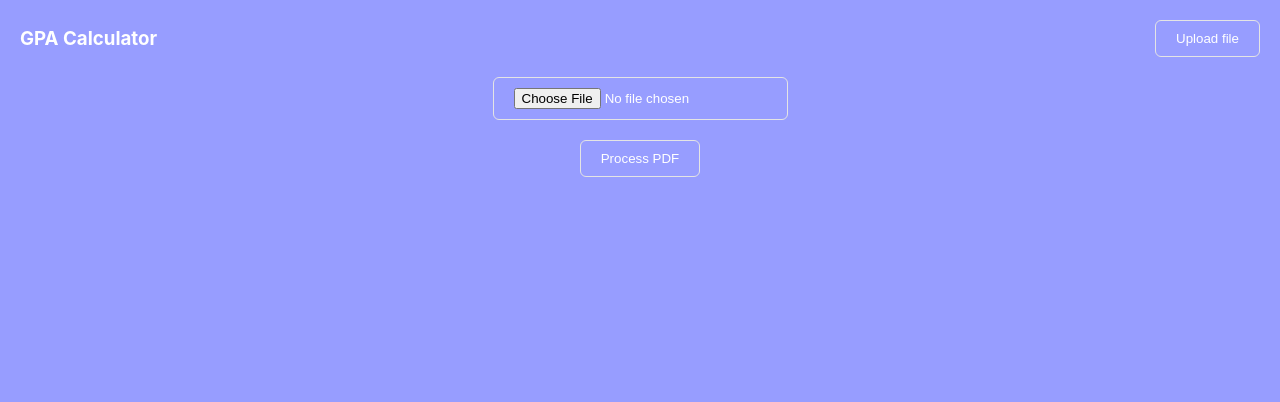
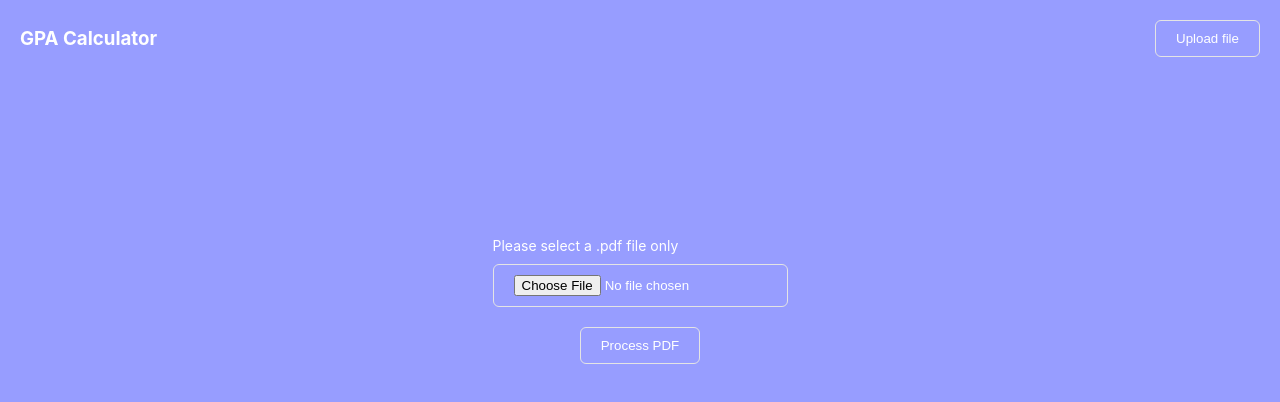
Before and after one commit to shakerscode/react-calculator, a React (Vite) app: page / in a window 1280 px wide. Shown: the top 402 px of the page. Built offline with nearby package versions, Linux system fonts and the light colour scheme.

Commit message:
Live api added

```diff
--- a/src/App.jsx
+++ b/src/App.jsx
@@ -37,14 +37,14 @@ function App() {
     setLoading(true);
 
     try {
-      const response = await fetch("http://localhost:3002/upload", {
+      const response = await fetch("https://local-project.onrender.com/upload", {
         method: "POST",
         body: formData,
+        "Content-Type": "application/pdf",
       });
 
       if (response.ok) {
         const data = await response.json();
-        console.log(data);
         setResult(data);
       } else {
         setResult("Error uploading PDF.");
@@ -77,6 +77,7 @@ function App() {
     }, 0);
   };
 
+  console.log(result);
   return (
     <div className="main-box">
       <header className="nav-bg">
@@ -87,13 +88,30 @@ function App() {
           </div>
         </nav>
       </header>
-      <main className="main-box-middle">
+      <main className="main-box-middle" style={{ marginTop: "10pc" }}>
+        <div
+          style={{
+            display: "flex",
+            flexDirection: "column",
+            gap: "10px",
+          }}
+        >
+          <label
+            style={{
+              textAlign: "start",
+              fontSize: "14px",
+              color: "white",
+            }}
+          >
+            Please select a .pdf file only
+          </label>
           <input
             type="file"
             accept=".pdf"
             onChange={handleFileChange}
             className="btn"
           />
+        </div>
         <button onClick={processPDF} disabled={loading} className="btn">
           {loading ? "Loading..." : "Process PDF"}
         </button>
@@ -101,55 +119,38 @@ function App() {
         {result && (
           <div className="result-box">
             <table>
+              <thead>
                 <tr>
                   <th>Subject</th>
                   <th>Earn</th>
                   <th>Grd</th>
                   <th>Total GPA</th>
                 </tr>
+              </thead>
+              <tbody>
                 {result?.map((data, i) => (
                   <tr key={i}>
                     <td>{data?.subject}</td>
                     <td>{data?.gpa}</td>
                     <td>{data?.grd}</td>
-                  {/* <td>
-                    {data?.gpa} x{" "}
-                    {data?.grd === "A"
-                      ? 3.75
-                      : data?.grd === "A-"
-                      ? 3.5
-                      : data?.grd === "B+"
-                      ? 3.3
-                      : data?.grd === "B"
-                      ? 3.0
-                      : data?.grd === "B-"
-                      ? 2.7
-                      : data?.grd === "C+"
-                      ? 2.3
-                      : data?.grd === "C"
-                      ? 2.0
-                      : data?.grd === "C-"
-                      ? 1.7
-                      : data?.grd === "D+"
-                      ? 1.3
-                      : data?.grd === "D"
-                      ? 1.0
-                      : 0}
-                  </td> */}
+
                     <td>
                       {data?.gpa !== undefined && data?.grd
                         ? `${data?.gpa} x ${getGradePoint(data?.grd)}`
-                      : "N/A"}
-                    ={(data?.gpa * getGradePoint(data?.grd)).toFixed(2)}
+                        : "N/A"}{" "}
+                      = {(data?.gpa * getGradePoint(data?.grd)).toFixed(2)}
                     </td>
                   </tr>
                 ))}
+              </tbody>
+              <tfoot>
                 <tr>
                   <td></td>
                   <td> Total Credits: {getTotalEarnedGPA()}</td>
                   <td></td>
                   <td> Total GPA: {getTotalGpa().toFixed(2)}</td>
                 </tr>
+              </tfoot>
             </table>
             <p
               style={{
@@ -157,9 +158,8 @@ function App() {
                 fontWeight: "600",
               }}
             >
-              Calculated GPA : {getTotalGpa().toFixed(2)} /{" "}
-              {getTotalEarnedGPA()} =
-              {(getTotalGpa() / getTotalEarnedGPA()).toFixed(2)}
+              Calculated GPA : {getTotalGpa().toFixed(2)} /{" "}{getTotalEarnedGPA()}{" "}
+              ={" "}{(getTotalGpa() / getTotalEarnedGPA()).toFixed(2)}
             </p>
           </div>
         )}
@@ -184,6 +184,8 @@ function getGradePoint(grade) {
       return 2.7;
     case "C+":
       return 2.3;
+    case " C ":
+      return 2.0;
     case "C":
       return 2.0;
     case "C-":
```
Lines whose indentation alone changed are shown as unchanged.
